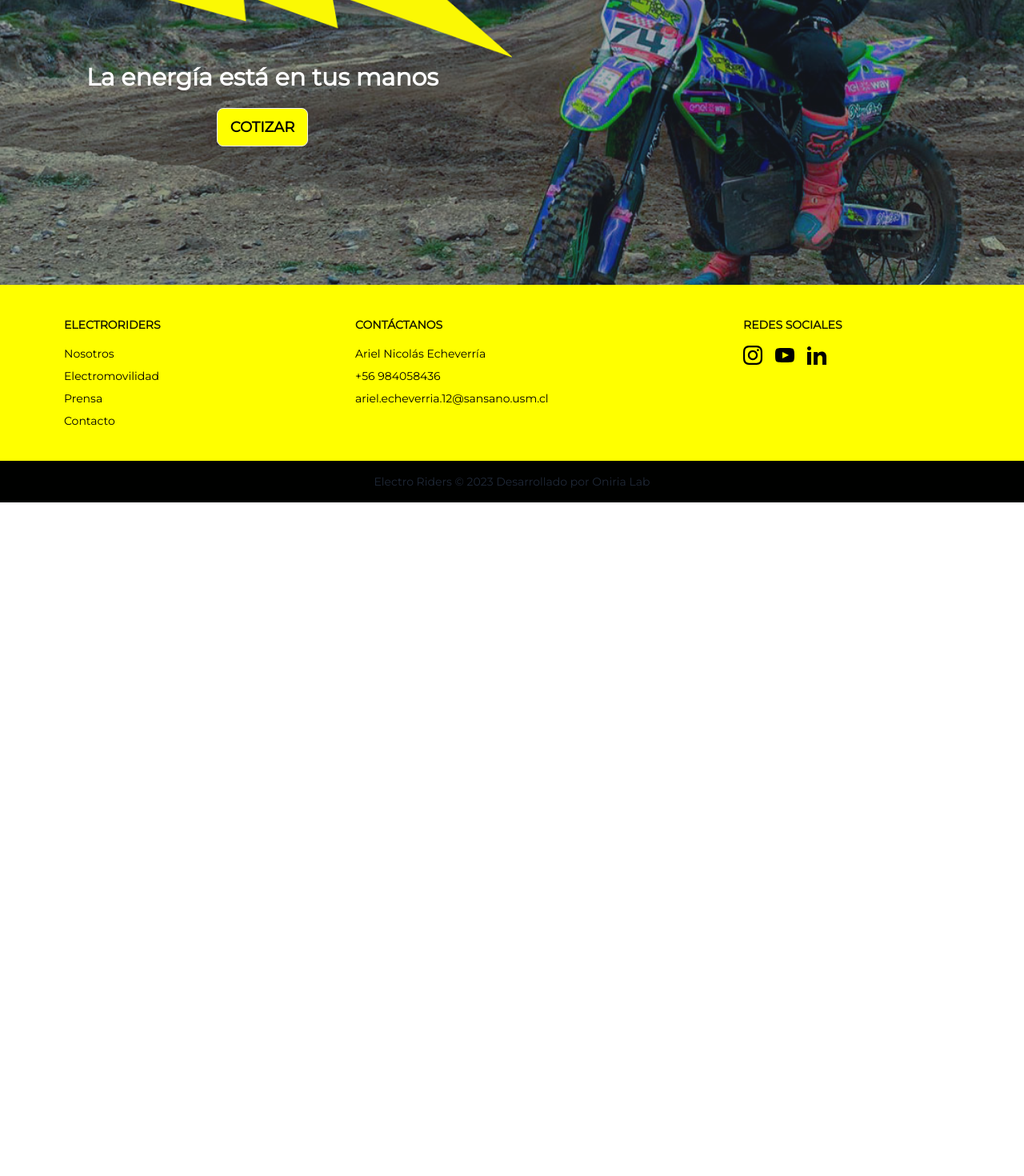
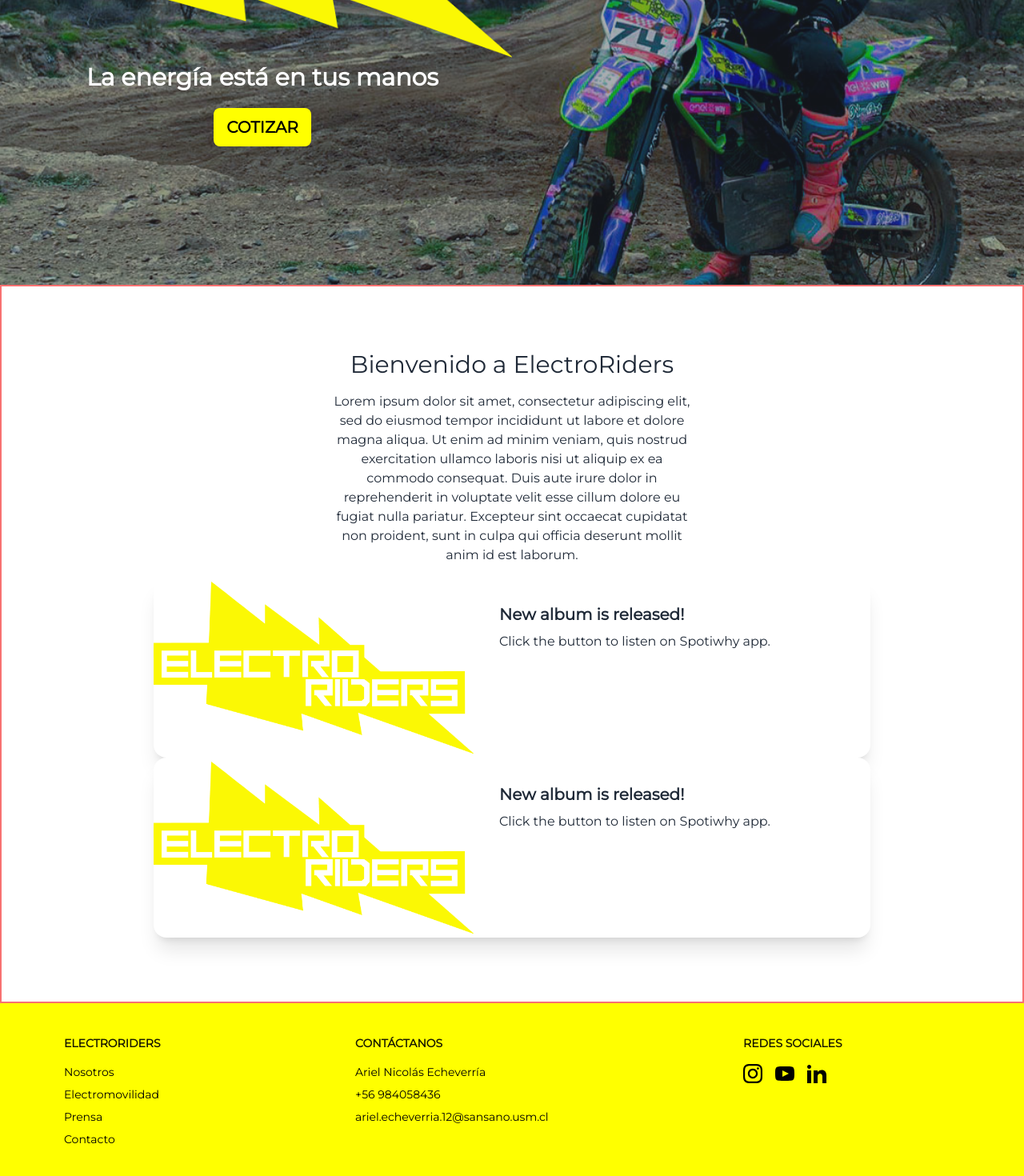
Before and after one commit to maufuenbus/electroriders, a React (Create React App) app: page / in a window 1280 px wide. Shown: the part 540-2010 px from the top of the page at 80% size. Before the commit the page ends 1168 px from the top, so only its background shows below. Built offline with nearby package versions, Linux system fonts and the light colour scheme.

Commit message:
link cotizar a contacto, se agrega diagramacion textos home

```diff
--- a/src/components/base/Header.js
+++ b/src/components/base/Header.js
@@ -1,6 +1,6 @@
 import React, { useState, useEffect } from 'react';
 import { Link } from 'react-router-dom';
-import logo from '../../assets/img/logo1.png';
+import logo from '../../assets/img/logoER-YB.png';
 import marco from '../../assets/img/marco.png';
 
 const menuItems = [
--- a/src/components/pages/Contacto.js
+++ b/src/components/pages/Contacto.js
@@ -28,7 +28,7 @@ function Contacto() {
   return (
     <>
       <Header />
-      <div className="p-10 bg-black-100 flex">
+      <div className="p-10 bg-black-100 max-w-7xl mx-auto flex border-2 border-red-400">
         <div className="flex-1">
           {/*EN ESTE DIV VA EL CONTENIDO DE LA PAGINA*/}
         </div>
--- a/src/components/pages/Home.js
+++ b/src/components/pages/Home.js
@@ -4,6 +4,7 @@ import Footer from '../base/Footer';
 import motoCross from "../../assets/img/motocross.jpg";
 import motoCross2 from "../../assets/img/motocross2.jpg";
 import logoYellow from "../../assets/img/logoER-YW.png";
+import { Link } from 'react-router-dom';
 
 
 function Home() {
@@ -25,11 +26,13 @@ function Home() {
             <img src={logoYellow} alt="Logo" />
             <h3 className="mb-5 text-3xl font-semibold">La energía está en tus manos</h3>
             {/* <p className="mb-5 font-bold"></p> */}
-            <button className="btn text-lg text-black bg-amarillo hover:bg-white">Cotizar</button>
+            <Link to="/contacto">
+              <button className="btn text-xl border-0 text-black bg-amarillo hover:bg-white">Cotizar</button>
+            </Link>
           </div>
 
           <div className="flex-1">
-            {/* ESTE ES EL DIV DERECHO */}
+            {/* ESTE ES EL DIV DERECHO sin texto */}
           </div>
 
         </div>
@@ -38,6 +41,50 @@ function Home() {
     {/* FIN DEL HERO */}
 
     {/* INICIO PRESENTACIÓN EMPRESA */}
+
+    <div className='container max-w-7xl mx-auto border-2 border-red-400'>
+
+      <div className='py-20'>
+
+        <div>
+          <h1 className='text-center text-3xl pb-4' >Bienvenido a ElectroRiders</h1>
+          <p className='text-center max-w-md mx-auto pb-4'>Lorem ipsum dolor sit amet, consectetur adipiscing elit, sed do eiusmod tempor incididunt ut labore et dolore magna aliqua. Ut enim ad minim veniam, quis nostrud exercitation ullamco laboris nisi ut aliquip ex ea commodo consequat. Duis aute irure dolor in reprehenderit in voluptate velit esse cillum dolore eu fugiat nulla pariatur. Excepteur sint occaecat cupidatat non proident, sunt in culpa qui officia deserunt mollit anim id est laborum.
+          </p>
+        </div>
+
+        <div>
+          <div className="card lg:card-side bg-base-100 shadow-xl max-w-4xl mx-auto">
+            <figure><img src={logoYellow} alt="Album" style={{ width: '400px' }}/></figure>
+            <div className="card-body">
+              <h2 className="card-title">New album is released!</h2>
+              <p>Click the button to listen on Spotiwhy app.</p>
+              <div className="card-actions justify-end">
+                {/* <button className="btn btn-primary">Listen</button> */}
+              </div>
+            </div>
+          </div>
+
+          <div className="card lg:card-side bg-base-100 shadow-xl max-w-4xl mx-auto">
+            <figure><img src={logoYellow} alt="Album" style={{ width: '400px' }}/></figure>
+            <div className="card-body">
+              <h2 className="card-title">New album is released!</h2>
+              <p>Click the button to listen on Spotiwhy app.</p>
+              <div className="card-actions justify-end">
+                {/* <button className="btn btn-primary">Listen</button> */}
+              </div>
+            </div>
+          </div>
+
+        </div>
+
+
+
+      </div>
+
+
+
+
+    </div>
 
 
 
--- a/src/index.css
+++ b/src/index.css
@@ -2,11 +2,10 @@
 @tailwind components;
 @tailwind utilities;
 
-body {
+*{
   margin: 0;
   font-family: 'Montserrat', sans-serif;
 }
-
 
 
 .menu-item {
@@ -21,3 +20,7 @@ body {
   /* border: solid 1px red; */
   justify-content: center;
 }
+
+.btn {
+  font-weight: bold;
+}
```
